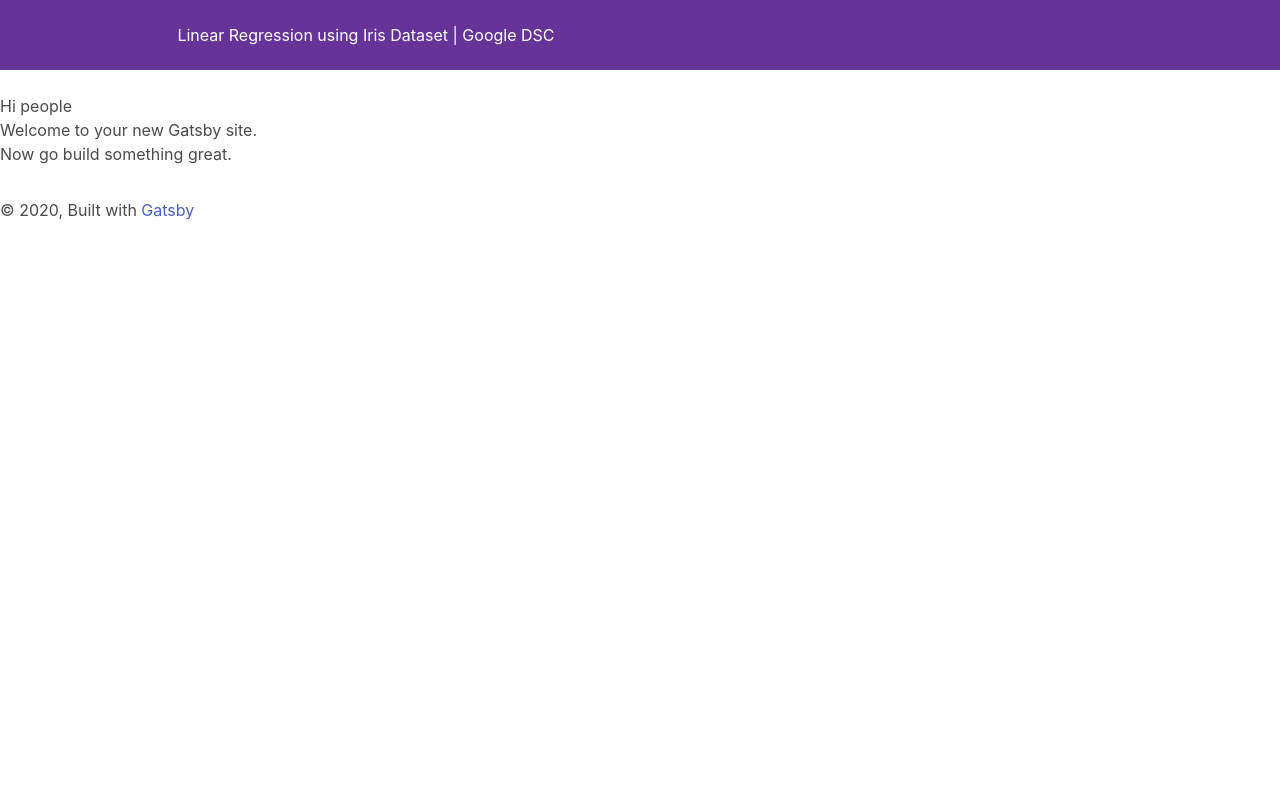
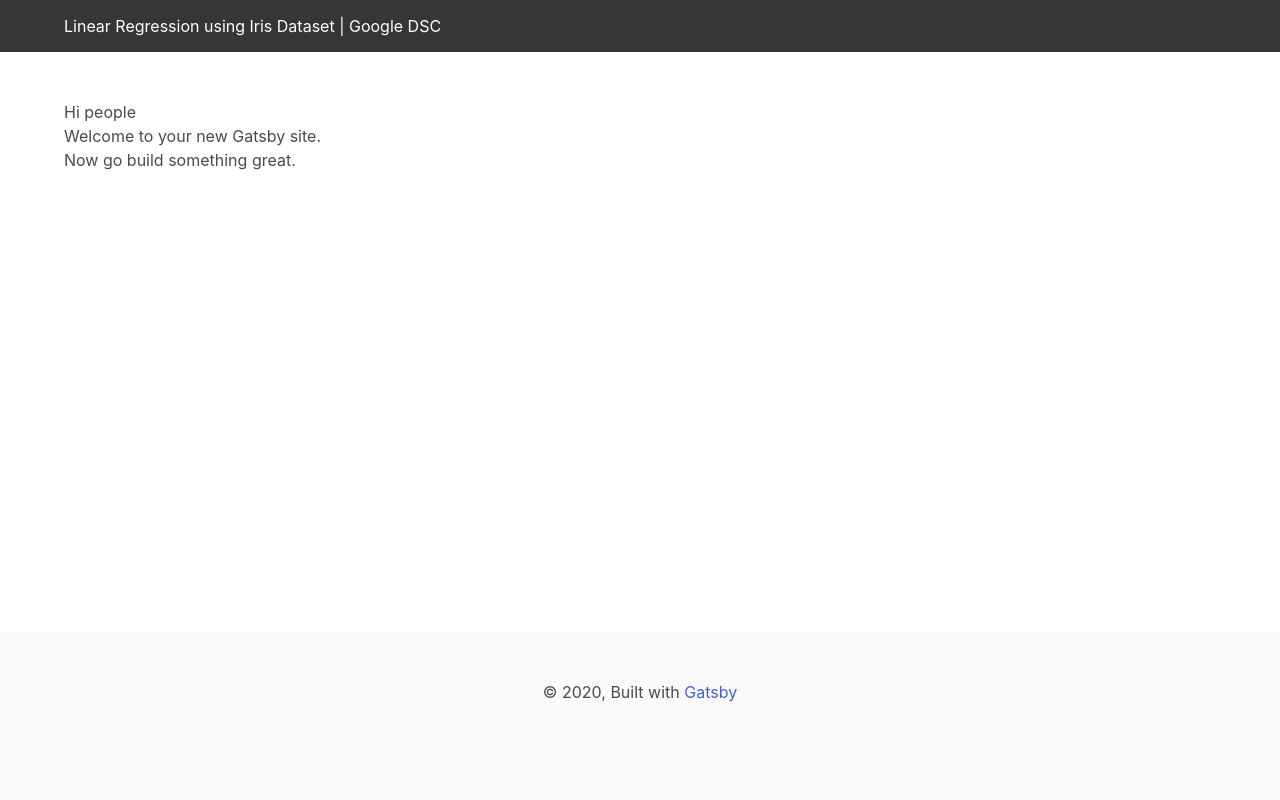
Before and after one commit to karanrajpal14/iris-dsc-starter, a Gatsby site: page / in a window 1280 px wide. Built offline with nearby package versions, Linux system fonts and the light colour scheme; Gatsby itself is replaced by a stand-in of ours.

Commit message:
Updated base layout of index

```diff
--- a/src/components/footer.js
+++ b/src/components/footer.js
@@ -2,14 +2,12 @@ import React from "react"
 import PropTypes from "prop-types"
 
 const Footer = () => (
-  <footer
-    style={{
-      marginTop: `2rem`
-    }}
-  >
-    © {new Date().getFullYear()}, Built with
-    {` `}
-    <a href="https://www.gatsbyjs.com">Gatsby</a>
+  <footer className="footer">
+    <div className="container has-text-centered">
+      © {new Date().getFullYear()}, Built with
+      {` `}
+      <a href="https://www.gatsbyjs.com">Gatsby</a>
+    </div>
   </footer>
 )
 
--- a/src/components/header.js
+++ b/src/components/header.js
@@ -3,31 +3,20 @@ import PropTypes from "prop-types"
 import { Link } from "gatsby"
 
 const Header = ({ siteTitle }) => (
-  <header
-    style={{
-      background: `rebeccapurple`,
-      marginBottom: `1.45rem`
-    }}
-  >
-    <div
-      style={{
-        margin: `0 auto`,
-        maxWidth: 960,
-        padding: `1.45rem 1.0875rem`
-      }}
+  <header>
+    <nav
+      className="navbar is-dark"
+      role="navigation"
+      aria-label="main navigation"
     >
-      <h1 style={{ margin: 0 }}>
-        <Link
-          to="/"
-          style={{
-            color: `white`,
-            textDecoration: `none`
-          }}
-        >
-          {siteTitle}
-        </Link>
-      </h1>
-    </div>
+      <div className="container">
+        <div className="navbar-brand">
+          <Link className="navbar-item" to="/">
+            {siteTitle}
+          </Link>
+        </div>
+      </div>
+    </nav>
   </header>
 )
 
--- a/src/components/layout.js
+++ b/src/components/layout.js
@@ -28,7 +28,7 @@ const Layout = ({ children }) => {
   return (
     <>
       <Header siteTitle={data.site.siteMetadata?.title || `Title`} />
-      <main>{children}</main>
+      <main id="site-content">{children}</main>
       <Footer />
     </>
   )
--- a/src/components/layout.scss
+++ b/src/components/layout.scss
@@ -3,3 +3,13 @@
 // If need, change your variables before importing Bulma
 
 @import "~bulma/bulma.sass";
+
+#gatsby-focus-wrapper {
+  display: flex;
+  min-height: 100vh;
+  flex-direction: column;
+}
+
+#site-content {
+  flex-grow: 1;
+}
--- a/src/pages/index.js
+++ b/src/pages/index.js
@@ -5,9 +5,13 @@ import SEO from "../components/seo"
 const IndexPage = () => (
   <Layout>
     <SEO title="Home" />
-    <h1>Hi people</h1>
-    <p>Welcome to your new Gatsby site.</p>
-    <p>Now go build something great.</p>
+    <section className="section">
+      <div className="container">
+        <h1>Hi people</h1>
+        <p>Welcome to your new Gatsby site.</p>
+        <p>Now go build something great.</p>
+      </div>
+    </section>
   </Layout>
 )
 
```
